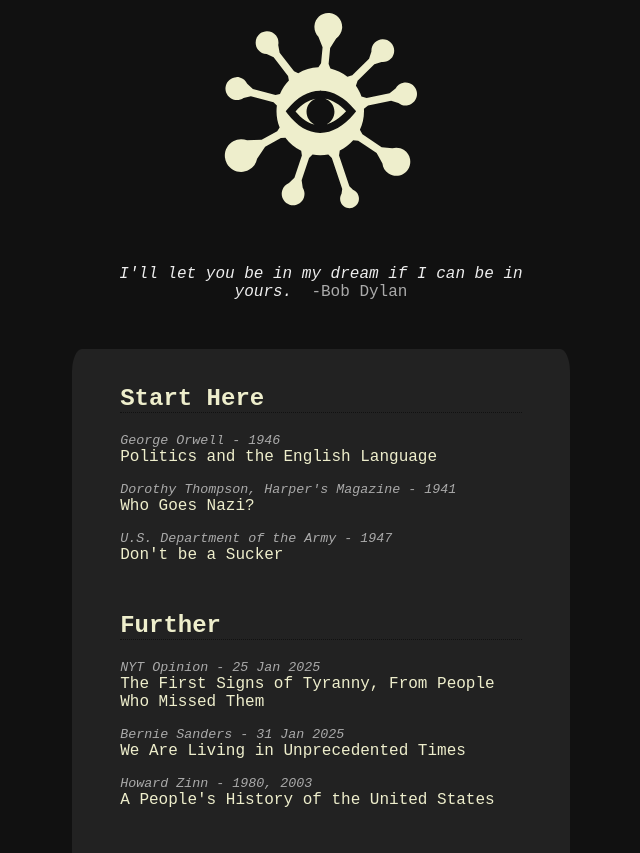
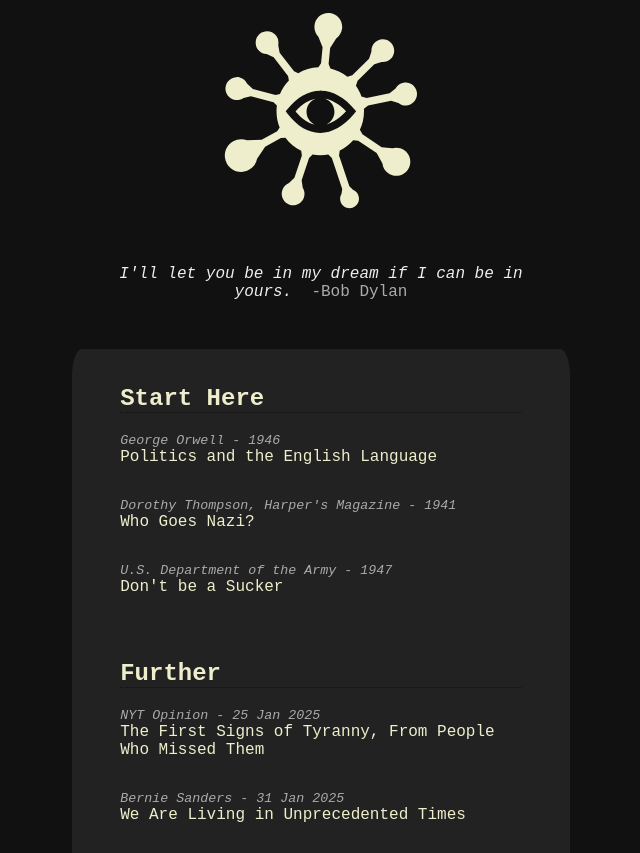
Before and after one commit to i-beholdr/6420, a plain HTML site: page index.html in a window 1280 px wide. Shown: the part 97-950 px from the top of the page, without its empty margins (319-959 px from the left). Drawn offline with Linux system fonts and the light colour scheme.

Commit message:
Refactor link loader js

```diff
--- a/index.css
+++ b/index.css
@@ -75,8 +75,8 @@ footer .watcher {
   border-bottom: 1px dotted #111111;
 }
 
-.reading-list > h2:not(:first-child) {
-  margin-top: 2em;
+.reading-list > div:not(:first-child) {
+  margin-top: 4em;
 }
 
 .reading-list dt {
@@ -86,8 +86,16 @@ footer .watcher {
 }
 
 .reading-list dd {
-  margin: 0 0 1em 0;
+  margin: 0 0 2em 0;
   padding: 0;
+}
+.reading-list dl.extra {
+  margin: 0;
+  padding: 0;
+}
+
+.reading-list dl.extra dt {
+  display: none;
 }
 
 .reading-list ul {
--- a/index.html
+++ b/index.html
@@ -28,7 +28,12 @@
 
         <div id="rand-quote" class="rand-quote"></div>
 
-        <div id="reading-list" class="reading-list"></div>
+        <div id="reading-list" class="reading-list">
+          <div id="start-here"></div>
+          <div id="further"></div>
+          <div id="here-now"></div>
+          <div id="resources"></div>
+        </div>
 
       </div>
     </main>
--- a/index.js
+++ b/index.js
@@ -1,5 +1,5 @@
 
-async function getRandomQuote(elem) {
+async function getRandomQuote() {
   const url = './quotes.json'
   try {
     const response = await fetch(url)
@@ -10,15 +10,12 @@ async function getRandomQuote(elem) {
     const json = await response.json()
     const randPick = getRandPick(json.length)
     const randQuote = json[randPick]
-    elem.innerHTML =
+
+    quoteContainer = document.getElementById('rand-quote').innerHTML =
       `<div><span class="quote">${randQuote.text}</span><span class="author">-${randQuote.source}</span></div>`
   } catch (error) {
     console.error(error.message)
   }
-}
-
-function getRandPick (max) {
-  return Math.floor(Math.random() * max)
 }
 
 async function loadContentLinks(elem) {
@@ -30,50 +27,41 @@ async function loadContentLinks(elem) {
     }
 
     const json = await response.json()
-    let linkContent = ""
 
     json.forEach((nextSection) => {
-      if (nextSection.section === 'Resources') {
-        linkContent += `<h2>${nextSection.section}</h2>`
-        linkContent += `<ul>`
+      switch (nextSection.section) {
+        case 'resources':
+          let resourcesContent = `<h2>Resources</h2>`
+          resourcesContent += `<ul>`
+          nextSection.links.forEach((nextLink) => {
+            resourcesContent += `<li><a target="_blank" href="${nextLink.url}">${nextLink.text}</a></li>`
+          })
+          resourcesContent += `</ul>`
+          document.getElementById('resources').innerHTML = resourcesContent
+          break
 
-        nextSection.links.forEach((nextLink) => {
-          linkContent += `<li><a target="_blank" href="${nextLink.url}">${nextLink.text}</a></li>`
-        })
+        case 'here-now':
+          document.getElementById('here-now').innerHTML =
+            getSectionMarkup('Here &amp; Now', nextSection, 6)
+            + `<dl class="extra"><dt>&nbsp;</dt><dd><a href="/here-now.html">&raquo; more</a></dd></dl>`
+          break
 
-        linkContent += `</ul>`
-      } else {
-        linkContent += `<h2>${nextSection.section}</h2>`
-        linkContent += `<dl>`
+        case 'start-here':
+          document.getElementById('start-here').innerHTML = getSectionMarkup('Start Here', nextSection)
+          break
 
-        if (nextSection.section == 'Here & Now') {
-          hnCounter = 0
-          nextSection.links.forEach((nextLink) => {
-            hnCounter++
-            if (hnCounter < 6) {
-              linkContent += `<dt>${nextLink.author} - ${nextLink.date}</dt>`
-              linkContent += `<dd><a target="_blank" href="${nextLink.url}">${nextLink.title}</a></dd>`
-            }
-          })
-          linkContent += `<dl><dt>&nbsp;</dt><dd><a href="/here-now.html">&raquo; more</a></dd></dl>`
-        } else {
-          nextSection.links.forEach((nextLink) => {
-            linkContent += `<dt>${nextLink.author} - ${nextLink.date}</dt>`
-            linkContent += `<dd><a target="_blank" href="${nextLink.url}">${nextLink.title}</a></dd>`
-          })
-        }
-
-        linkContent += `</dl>`
+        case 'further':
+          document.getElementById('further').innerHTML = getSectionMarkup('Further', nextSection)
+          break
       }
     })
 
-    elem.innerHTML = linkContent
   } catch (error) {
     console.error(error.message)
   }
 }
 
-async function loadHereNowLinks(elem) {
+async function loadHereNowLinks() {
   const url = './links.json'
   try {
     const response = await fetch(url)
@@ -85,22 +73,37 @@ async function loadHereNowLinks(elem) {
     let linkContent = ""
 
     json.forEach((nextSection) => {
-      if (nextSection.section === 'Here & Now') {
-        linkContent += `<h2>${nextSection.section}</h2>`
-        linkContent += `<dl>`
-
-        nextSection.links.forEach((nextLink) => {
-          linkContent += `<dt>${nextLink.author} - ${nextLink.date}</dt>`
-          linkContent += `<dd><a target="_blank" href="${nextLink.url}">${nextLink.title}</a></dd>`
-        })
-
-        linkContent += `</dl>`
-        linkContent += `<dl><dt>&nbsp;</dt><dd><a href="/">&laquo; back</a></dd></dl>`
+      if (nextSection.section === 'here-now') {
+        document.getElementById('here-now').innerHTML =
+          getSectionMarkup('Here &amp; Now', nextSection)
+          + `<dl class="extra"><dt>&nbsp;</dt><dd><a href="/">&laquo; back</a></dd></dl>`
       }
     })
-
-    elem.innerHTML = linkContent
   } catch (error) {
     console.error(error.message)
   }
 }
+
+function getSectionMarkup(sectionName, sectionContent, limit=0) {
+  let counter = limit > 0 ? 0 : -1
+
+  let markup = `<h2>${sectionName}</h2>`
+  markup += `<dl>`
+  sectionContent.links.forEach((nextLink) => {
+    if (counter !== -1 ) {
+      counter++
+    }
+
+    if (counter < limit) {
+      markup += `<dt>${nextLink.author} - ${nextLink.date}</dt>`
+      markup += `<dd><a target="_blank" href="${nextLink.url}">${nextLink.title}</a></dd>`
+    }
+  })
+  markup += `</dl>`
+
+  return markup
+}
+
+function getRandPick (max) {
+  return Math.floor(Math.random() * max)
+}
--- a/links.json
+++ b/links.json
@@ -1,6 +1,6 @@
 [
   {
-    "section": "Start Here",
+    "section": "start-here",
     "links": [
       {
         "author": "George Orwell",
@@ -23,7 +23,7 @@
     ]
   },
   {
-    "section": "Further",
+    "section": "further",
     "links": [
       {
         "author": "NYT Opinion",
@@ -46,7 +46,7 @@
     ]
   },
   {
-    "section": "Here & Now",
+    "section": "here-now",
     "links": [
       {
         "author": "Jason Koebler, 404 Media",
@@ -123,10 +123,14 @@
     ]
   },
   {
-    "section": "Resources",
+    "section": "resources",
     "links": [
       {
-        "text": "Indivisible.org",
+        "text": "American Civil Liberties Union",
+        "url": "https://www.aclu.org"
+      },
+      {
+        "text": "Indivisible",
         "url": "https://indivisible.org"
       }
     ]
```
Also changed, not shown: here-now.html (+4 -2 lines).
